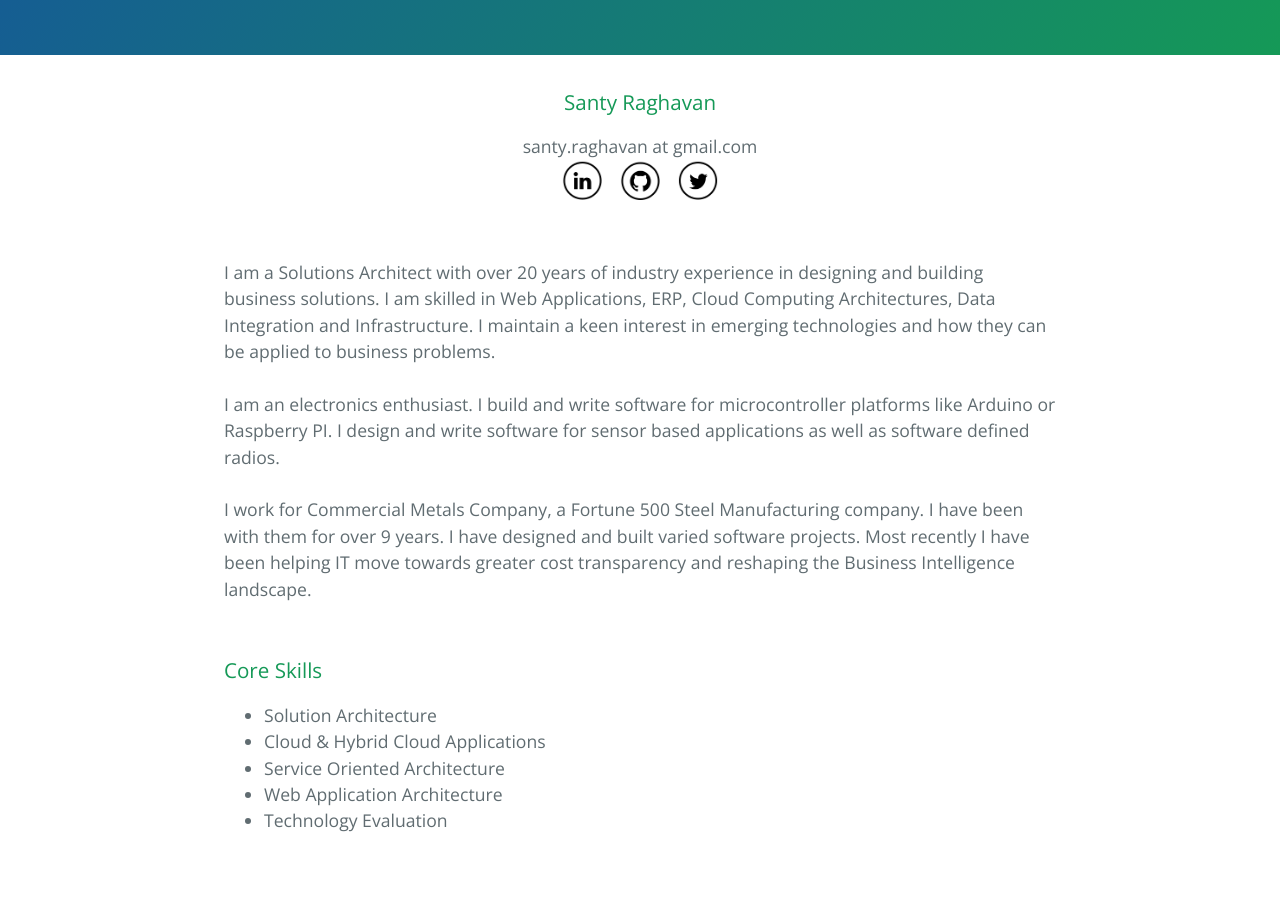
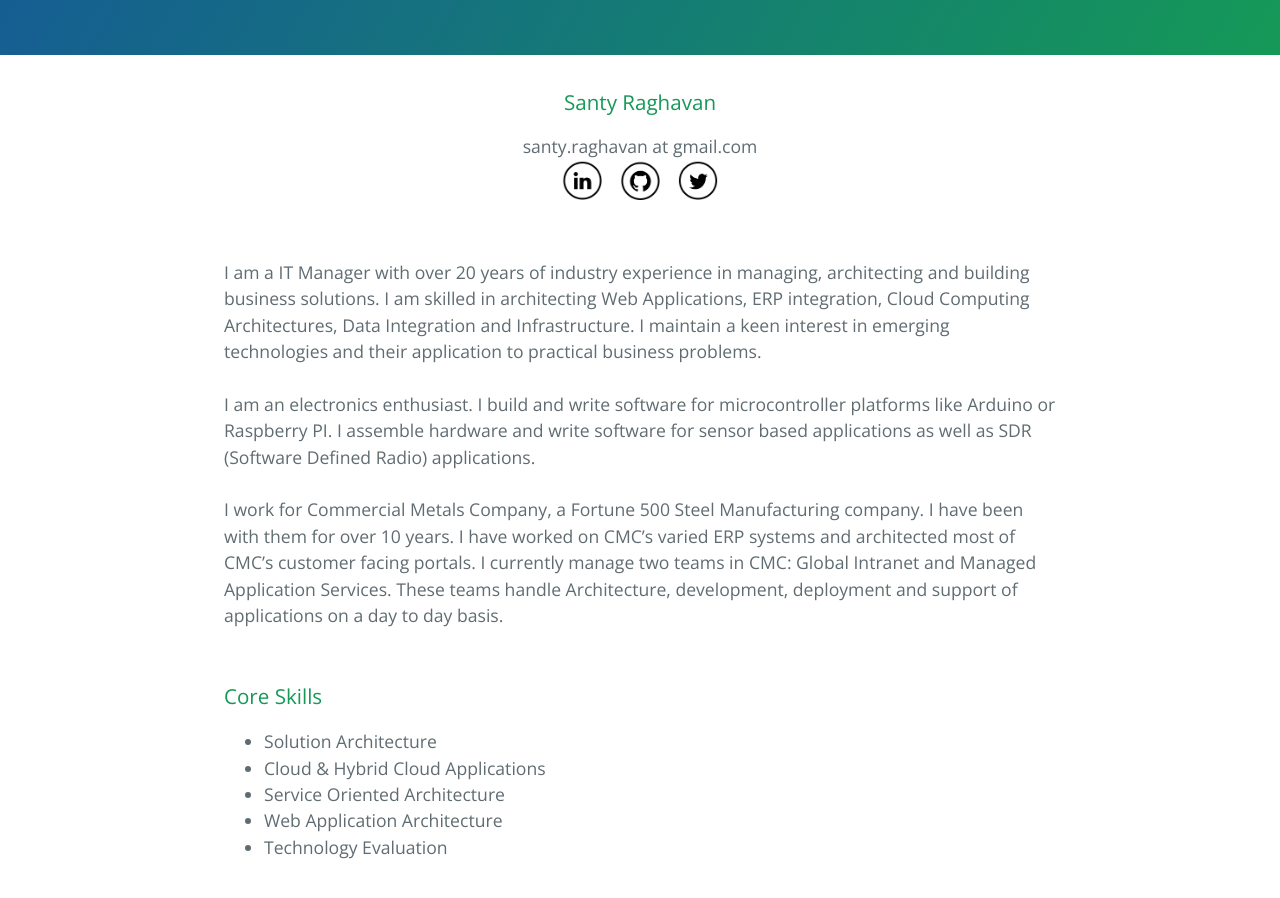
Before and after one commit to santyraghavan/santyraghavan.github.io, a Jekyll site: the page built from work.html, in a window 1280 px wide and 900 px high, scrolled down 249 px. Built offline with Jekyll 4.4.1, drawn with Linux system fonts in a browser that asks for light colours; nearby versions of some CDN libraries.

Commit message:
Update work.html

```diff
--- a/work.html
+++ b/work.html
@@ -19,17 +19,13 @@ title: {{ site.name }}
 <br>
 
 <div id = "intro">
-  I am a Solutions Architect with over 20 years of industry experience in designing and building business solutions.
-  I am skilled in Web Applications, ERP, Cloud Computing Architectures, Data Integration and Infrastructure. I maintain a keen interest
-  in emerging technologies and how they can be applied to business problems.
+  I am a IT Manager with over 20 years of industry experience in managing, architecting and building business solutions. I am skilled in architecting Web Applications, ERP integration, Cloud Computing Architectures, Data Integration and Infrastructure. I maintain a keen interest in emerging technologies and their application to practical business problems.
   <br>
   <br>
-  I am an electronics enthusiast. I build and write software for microcontroller platforms like Arduino or Raspberry PI. I design and write
-  software for sensor based applications as well as software defined radios.
+  I am an electronics enthusiast. I build and write software for microcontroller platforms like Arduino or Raspberry PI. I assemble hardware and write software for sensor based applications as well as SDR (Software Defined Radio) applications.
  <br>
  <br>
- I work for Commercial Metals Company, a Fortune 500 Steel Manufacturing company. I have been with them for over 9 years. I have designed and built
- varied software projects. Most recently I have been helping IT move towards greater cost transparency and reshaping the Business Intelligence landscape.
+ I work for Commercial Metals Company, a Fortune 500 Steel Manufacturing company. I have been with them for over 10 years. I have worked on CMC’s varied ERP systems and architected most of CMC’s customer facing portals. I currently manage two teams in CMC: Global Intranet and Managed Application Services. These teams handle Architecture, development, deployment and support of applications on a day to day basis.
 </div>
 <br>
 <br>
```
